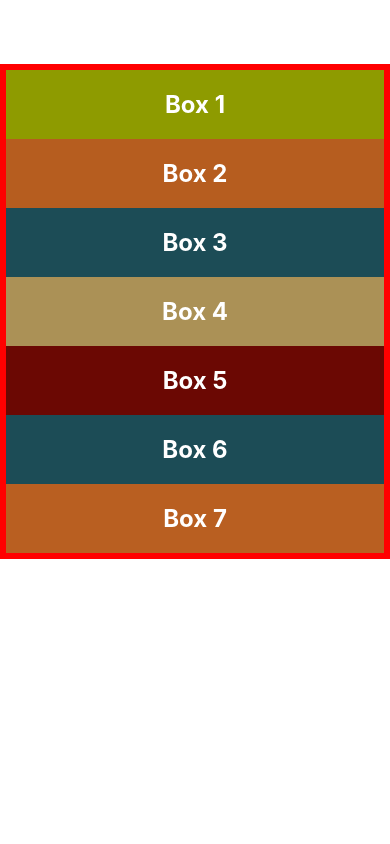
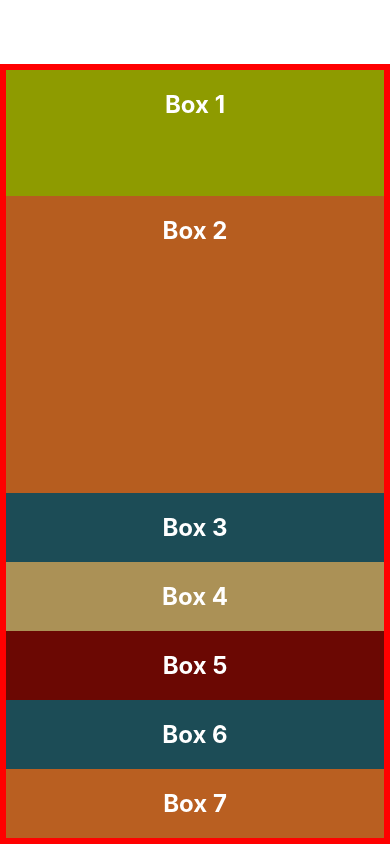
Before and after one commit to anhartasman/rn_layout, a React Native app: screen / in a window 390 px wide. Built offline with nearby package versions, Linux system fonts and the light colour scheme.

Commit message:
Flex in children

```diff
--- a/App.js
+++ b/App.js
@@ -3,10 +3,14 @@ import Box from "./components/Box";
 
 export default function App() {
   return (
+    // Flex container  takes up space only required by its children
+    // To ensure container take all available space, use flex:1
+    // Flex in children will takes up percentage of available space
     <View style={styles.container}>
       <Box
         style={{
           backgroundColor: "#8e9b00",
+          flex: 1,
         }}
       >
         Box 1
@@ -14,6 +18,7 @@ export default function App() {
       <Box
         style={{
           backgroundColor: "#b65d1f",
+          flex: 3,
         }}
       >
         Box 2
@@ -58,9 +63,5 @@ export default function App() {
 }
 
 const styles = StyleSheet.create({
-  container: {
-    marginTop: 64,
-    borderWidth: 6,
-    borderColor: "red",
-  },
+  container: { flex: 1, marginTop: 64, borderWidth: 6, borderColor: "red" },
 });
```
